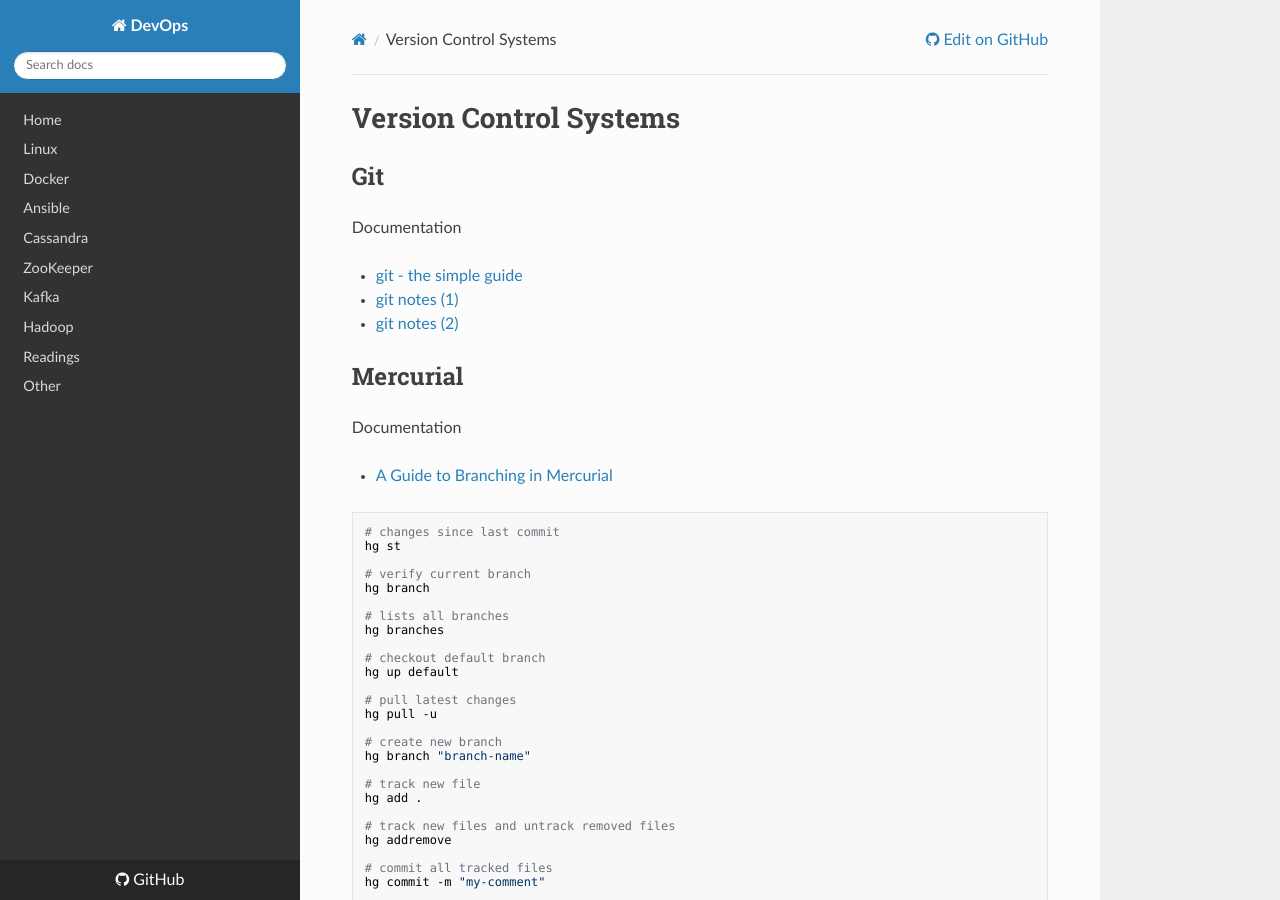
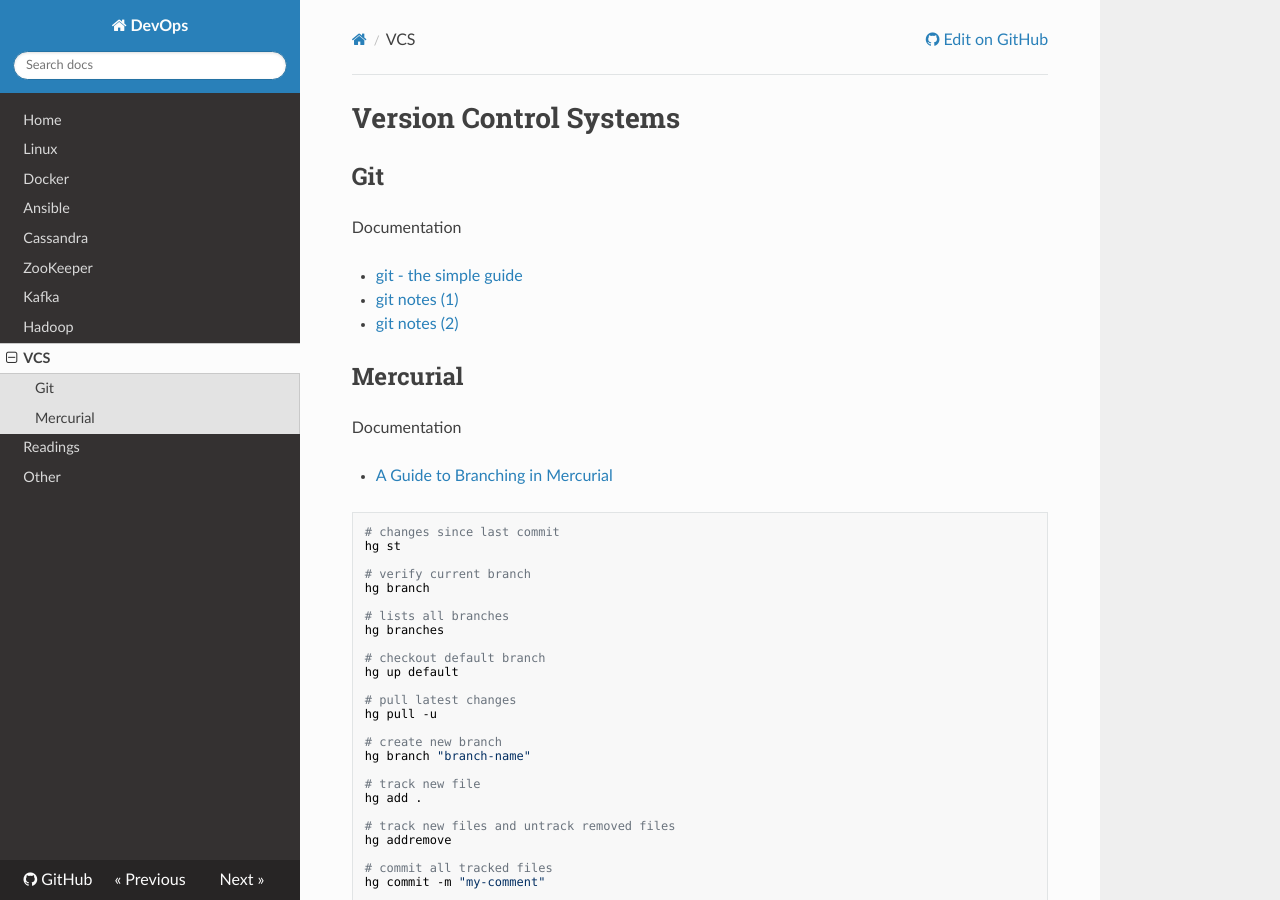
Before and after one commit to niqdev/devops, an MkDocs documentation site: the page built from docs/vcs.md, in a window 1280 px wide and 900 px high. Built offline with MkDocs 1.6.1, drawn with Linux system fonts in a browser that asks for light colours; nearby versions of some CDN libraries; old or Windows-style settings are respelled for this version of MkDocs.

Commit message:
doc: add vcs

````diff
--- a/docs/vcs.md
+++ b/docs/vcs.md
@@ -14,7 +14,7 @@ Documentation
 
 * [A Guide to Branching in Mercurial](http://stevelosh.com/blog/2009/08/a-guide-to-branching-in-mercurial)
 
-```
+```bash
 # changes since last commit
 hg st
 
@@ -110,3 +110,5 @@ hg ls
 # pretty log
 hg history --graph --limit 10
 ```
+
+<br>
--- a/mkdocs.yml
+++ b/mkdocs.yml
@@ -13,5 +13,6 @@ pages:
     - ZooKeeper: zookeeper.md
     - Kafka: kafka.md
     - Hadoop: hadoop.md
+    - VCS: vcs.md
     - Readings: readings.md
     - Other: other.md
````
Also changed, not shown: README.md (+1 -0 lines), docs/index.md (+1 -0 lines).
